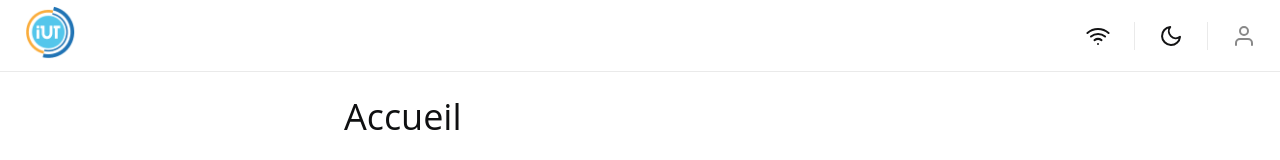
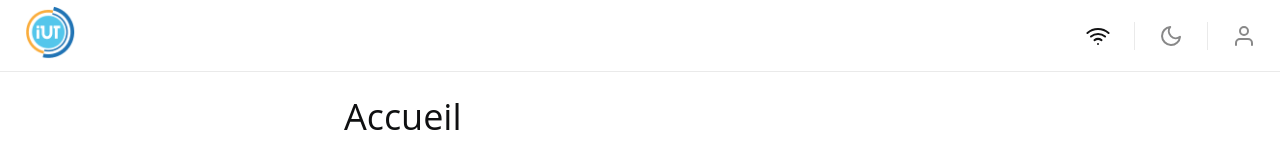
Before and after one commit to thomas-cardon/pwa-ecrans-connectes, a Next.js app: page / in a window 1280 px wide. Shown: the top 160 px of the page. Built offline with nearby package versions, Linux system fonts and the light colour scheme.

Commit message:
Moon: opacity-50

```diff
--- a/src/components/appbar.tsx
+++ b/src/components/appbar.tsx
@@ -17,7 +17,7 @@ const Header = () => {
       <nav>
         {isOnline ? <Wifi /> : <WifiOff />}
         <div className='divider' />
-        <Moon />
+        <Moon className="opacity-50" />
         <div className='divider' />
         <User className="opacity-50" />
       </nav>
```
